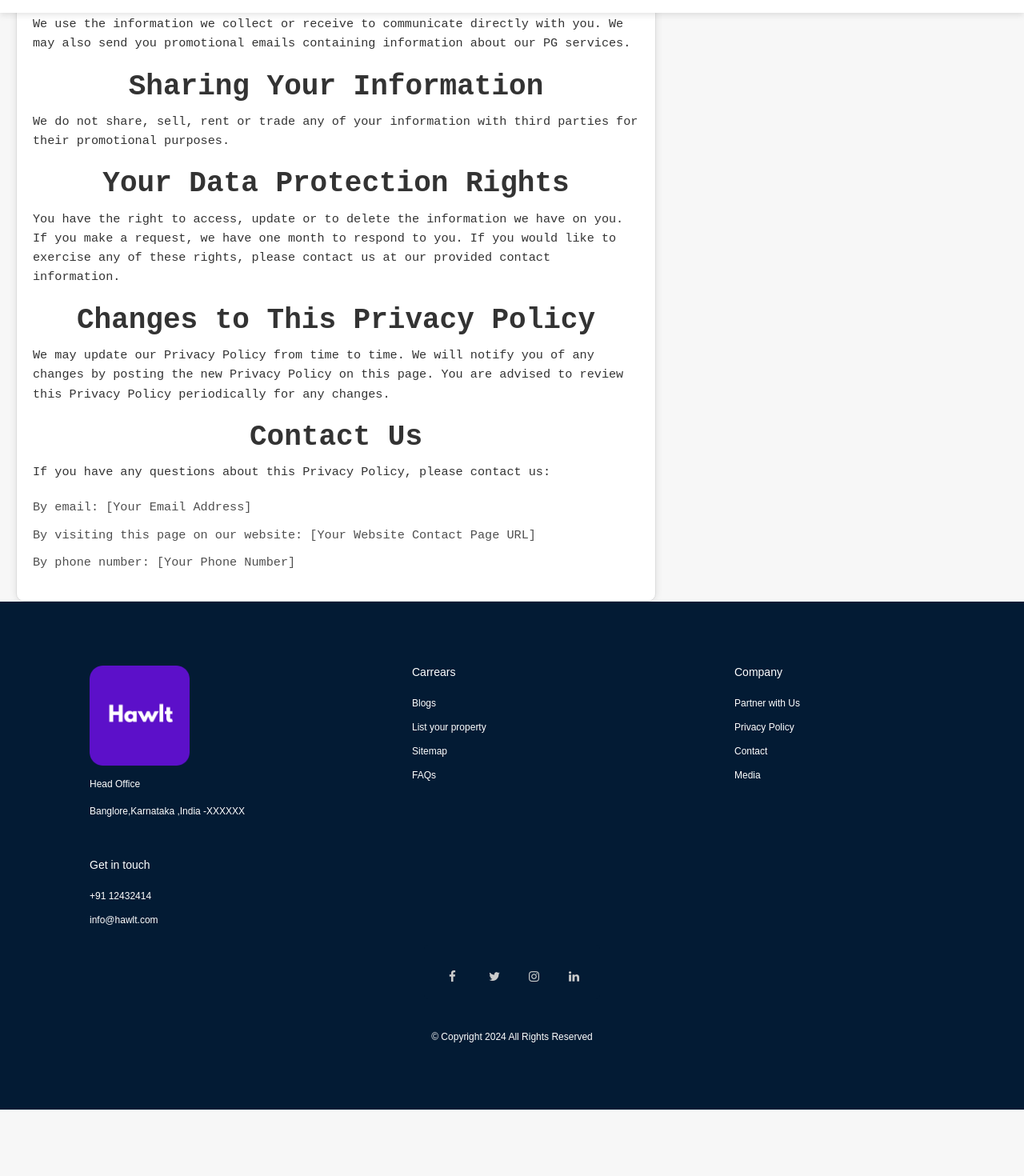
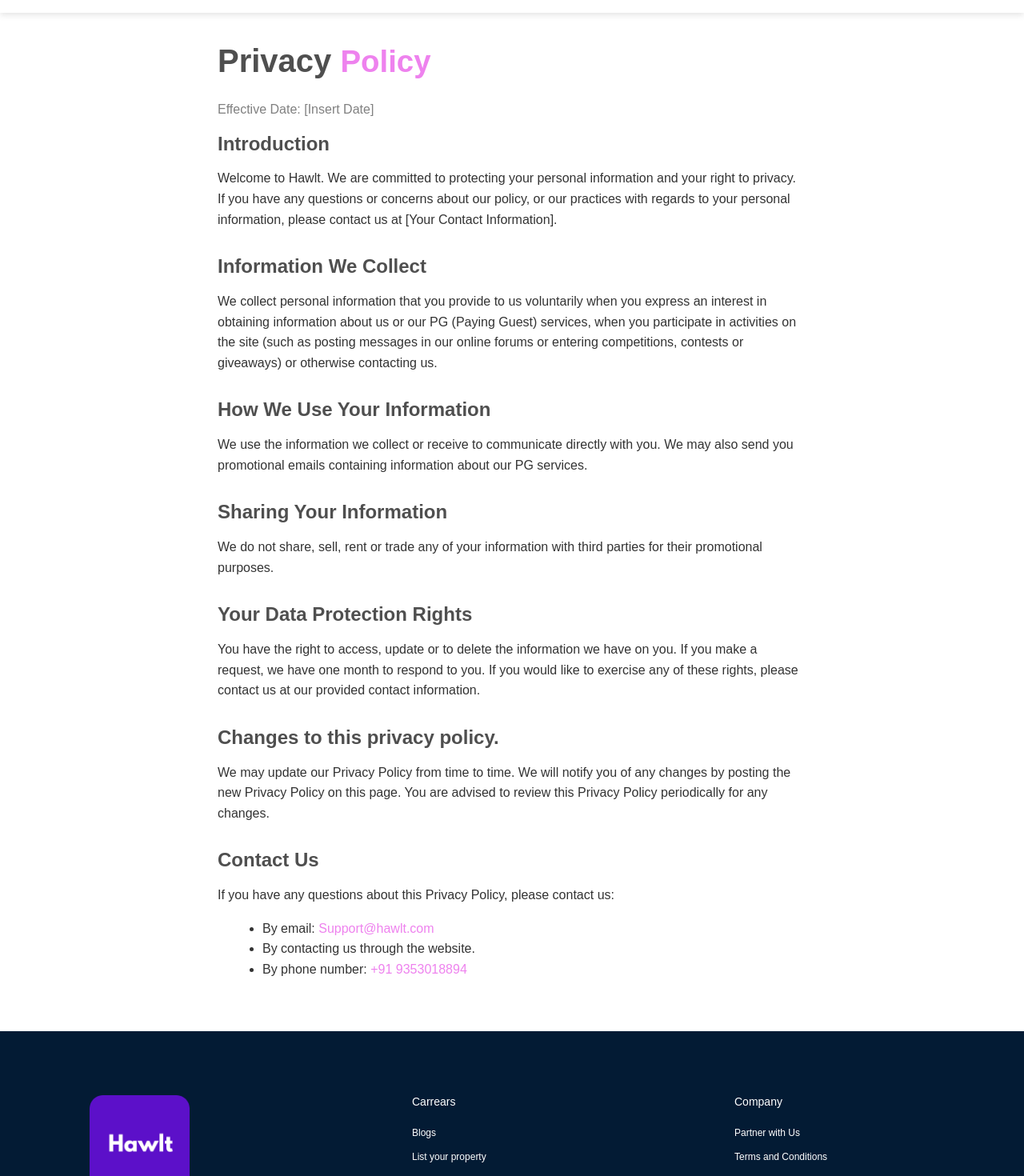
Before and after one commit to Poushik11/hawlt_internship, a React (Create React App) app: page /privacy-policy in a window 1280 px wide. Shown: the part 100-1570 px from the top of the page at 80% size. Before the commit the page ends 1487 px from the top, so only its background shows below. Built offline with nearby package versions, Linux system fonts and the light colour scheme.

Commit message:
Complete the Privacy Policy and Terms and Conditions Page

```diff
--- a/src/components/Footer/Footer.jsx
+++ b/src/components/Footer/Footer.jsx
@@ -7,17 +7,14 @@
 const Footer = () => {
   return (
     <div className="ft__footer section__padding">
-      {/* <div className="ft__footer-heading">
-        <h1 className="gradient__text">Subscribe to Our Newsletter</h1>
-      </div>
-      <div className="ft__footer-btn">
-        <p>Subscribe</p>
-      </div> */}
       <div className="ft__footer-links">
         <div className="ft__footer-links_logo">
           <img className="clogo" src={logo} alt="logo" />
           <p>Head Office</p>
-          <p>Banglore,Karnataka ,India -XXXXXX</p>
+          <p>
+            14th Cross Rd, 5th Main Rd, Sector 6, HSR Layout, Bengaluru,
+            Karnataka 560102
+          </p>
         </div>
         <div className="ft__footer-links_div">
           <h4>Carrears</h4>
@@ -29,6 +26,9 @@
         <div className="ft__footer-links_div">
           <h4>Company</h4>
           <p>Partner with Us</p>
+          <Link to="/terms-conditions">
+            <p>Terms and Conditions</p>
+          </Link>
           <Link to="/privacy-policy">
             <p>Privacy Policy</p>
           </Link>
@@ -37,8 +37,8 @@
         </div>
         <div className="ft__footer-links_div">
           <h4>Get in touch</h4>
-          <p>+91 12432414</p>
-          <p>info@hawlt.com</p>
+          <p>+91 9353018894</p>
+          <p>Support@hawlt.com</p>
         </div>
       </div>
       <Social />
--- a/src/components/PrivacyPolicy/PrivacyPolicy.jsx
+++ b/src/components/PrivacyPolicy/PrivacyPolicy.jsx
@@ -1,28 +1,29 @@
 // src/PrivacyPolicy.js
 
 import React from "react";
-import "./privacy.css"; // Optional: for styling
+import "./privacy.css"; // Import the CSS file
 
 const PrivacyPolicy = () => {
   return (
-    <div className="privacy-policy-container">
-      <h1>Privacy Policy</h1>
+    <div className="privacy-container">
+      <h1 className="main-heading">
+        <span>Privacy</span> <span className="highlight">Policy</span>
+      </h1>
 
-      <section>
-        <h1>Privacy Policy</h1>
-        <p>Effective Date: [Insert Date]</p>
-        <h2>Introduction</h2>
-        <h1>Privacy Policy</h1>
-        <h2>Introduction</h2>
-        <p>
+      <section className="section">
+        <p className="effective-date">Effective Date: [Insert Date]</p>
+        <h2 className="sub-heading">Introduction</h2>
+        <p className="text">
           Welcome to Hawlt. We are committed to protecting your personal
           information and your right to privacy. If you have any questions or
           concerns about our policy, or our practices with regards to your
           personal information, please contact us at [Your Contact Information].
         </p>
+      </section>
 
-        <h2>Information We Collect</h2>
-        <p>
+      <section className="section">
+        <h2 className="sub-heading">Information We Collect</h2>
+        <p className="text">
           We collect personal information that you provide to us voluntarily
           when you express an interest in obtaining information about us or our
           PG (Paying Guest) services, when you participate in activities on the
@@ -31,26 +32,26 @@
         </p>
       </section>
 
-      <section>
-        <h2>How We Use Your Information</h2>
-        <p>
+      <section className="section">
+        <h2 className="sub-heading">How We Use Your Information</h2>
+        <p className="text">
           We use the information we collect or receive to communicate directly
           with you. We may also send you promotional emails containing
           information about our PG services.
         </p>
       </section>
 
-      <section>
-        <h2>Sharing Your Information</h2>
-        <p>
+      <section className="section">
+        <h2 className="sub-heading">Sharing Your Information</h2>
+        <p className="text">
           We do not share, sell, rent or trade any of your information with
           third parties for their promotional purposes.
         </p>
       </section>
 
-      <section>
-        <h2>Your Data Protection Rights</h2>
-        <p>
+      <section className="section">
+        <h2 className="sub-heading">Your Data Protection Rights</h2>
+        <p className="text">
           You have the right to access, update or to delete the information we
           have on you. If you make a request, we have one month to respond to
           you. If you would like to exercise any of these rights, please contact
@@ -58,28 +59,29 @@
         </p>
       </section>
 
-      <section>
-        <h2>Changes to This Privacy Policy</h2>
-        <p>
+      <section className="section">
+        <h2 className="sub-heading">Changes to this privacy policy.</h2>
+        <p className="text">
           We may update our Privacy Policy from time to time. We will notify you
           of any changes by posting the new Privacy Policy on this page. You are
           advised to review this Privacy Policy periodically for any changes.
         </p>
       </section>
 
-      <section>
-        <h2>Contact Us</h2>
-        <p>
+      <section className="section">
+        <h2 className="sub-heading">Contact Us</h2>
+        <p className="text">
           If you have any questions about this Privacy Policy, please contact
           us:
         </p>
-        <ul>
-          <li>By email: [Your Email Address]</li>
+        <ul className="contact-list">
           <li>
-            By visiting this page on our website: [Your Website Contact Page
-            URL]
+            By email: <span className="highlight1">Support@hawlt.com</span>
           </li>
-          <li>By phone number: [Your Phone Number]</li>
+          <li>By contacting us through the website.</li>
+          <li>
+            By phone number: <span className="highlight1">+91 9353018894</span>
+          </li>
         </ul>
       </section>
     </div>
--- /dev/null
+++ b/src/components/PrivacyPolicy/TermsAndConditions.jsx
@@ -0,0 +1,221 @@
+// src/TermsAndConditions.js
+
+import React from "react";
+import "./privacy.css"; // Import the CSS file
+
+const TermsAndConditions = () => {
+  return (
+    <div className="privacy-container">
+      <h1 className="main-heading">
+        <span>Terms</span> <span className="highlight">and</span>{" "}
+        <span>Conditions</span>
+      </h1>
+
+      <section className="section">
+        <p className="text">
+          Welcome to HAWLT, the leading aggregator of PG listings in Bangalore.
+          These terms and conditions govern your use of our website and app,
+          including the booking and reservation of PG accommodations. By
+          accessing or using our platform, you agree to be bound by these terms
+          and conditions. If you do not agree with any part of these terms, you
+          must refrain from using our platform.
+        </p>
+      </section>
+
+      <section className="section">
+        <h2 className="sub-heading">User Eligibility</h2>
+        <p className="text">
+          By using our platform, you represent that you are at least 18 years
+          old and have the legal capacity to enter into a contract. You are
+          responsible for ensuring that all information provided during the
+          booking and reservation process is accurate and complete.
+        </p>
+      </section>
+
+      <section className="section">
+        <h2 className="sub-heading">Booking and Reservation Process</h2>
+        <p className="text">
+          <strong>For Tenants:</strong>
+        </p>
+        <ul className="text">
+          <li>
+            Our platform allows you to browse and book PG accommodations in
+            Bangalore.
+          </li>
+          <li>
+            By submitting a booking request, you express your intention to
+            reserve the selected PG accommodation. However, the booking is
+            subject to confirmation by the PG provider. We do not guarantee the
+            availability of the requested accommodation.
+          </li>
+        </ul>
+        <p className="text">
+          <strong>For PG Owners:</strong>
+        </p>
+        <ul className="text">
+          <li>
+            By listing your PG on our platform, you agree to provide accurate
+            and up-to-date information regarding the accommodation.
+          </li>
+          <li>
+            You must confirm or decline booking requests promptly. Failure to do
+            so may result in penalties or removal of your listing.
+          </li>
+        </ul>
+      </section>
+
+      <section className="section">
+        <h2 className="sub-heading">Pricing and Payment</h2>
+        <p className="text">
+          <strong>For Tenants:</strong>
+        </p>
+        <ul className="text">
+          <li>
+            The prices displayed on our platform are provided by the PG
+            providers. We strive to ensure accuracy; however, errors or
+            discrepancies may occur.
+          </li>
+          <li>
+            The final price for the booking, including any applicable taxes or
+            fees, will be confirmed during the reservation process. You agree to
+            pay the total amount due, including any additional charges imposed
+            by the PG provider.
+          </li>
+        </ul>
+        <p className="text">
+          <strong>For PG Owners:</strong>
+        </p>
+        <ul className="text">
+          <li>
+            You are responsible for setting the prices for your PG listings.
+            Ensure that the prices include all applicable taxes and fees.
+          </li>
+          <li>
+            Payments will be processed through our platform, and you agree to
+            our commission structure. Details of the commission and payment
+            schedule will be provided separately.
+          </li>
+        </ul>
+      </section>
+
+      <section className="section">
+        <h2 className="sub-heading">Cancellation and Refunds</h2>
+        <p className="text">
+          <strong>For Tenants:</strong>
+        </p>
+        <ul className="text">
+          <li>
+            Cancellation policies may vary depending on the PG provider. You are
+            responsible for reviewing and understanding the cancellation policy
+            before making a reservation.
+          </li>
+          <li>
+            If you wish to cancel or modify your booking, you must do so in
+            accordance with the specific cancellation policy. Refunds, if
+            applicable, will be subject to the terms and conditions set by the
+            PG provider.
+          </li>
+        </ul>
+        <p className="text">
+          <strong>For PG Owners:</strong>
+        </p>
+        <ul className="text">
+          <li>
+            You must clearly outline your cancellation and refund policies.
+            Ensure that these policies are fair and transparent.
+          </li>
+          <li>
+            In case of cancellations, you agree to process any applicable
+            refunds in a timely manner as per your policy.
+          </li>
+        </ul>
+      </section>
+
+      <section className="section">
+        <h2 className="sub-heading">PG Provider Terms and Conditions</h2>
+        <p className="text">
+          By making a reservation through our platform, both tenants and PG
+          owners acknowledge and agree to abide by the terms and conditions
+          imposed by each other. These may include rules and regulations
+          regarding check-in/out times, guest behavior, and other specific
+          requirements. It is the responsibility of both parties to familiarize
+          themselves with and comply with these terms.
+        </p>
+      </section>
+
+      <section className="section">
+        <h2 className="sub-heading">Limitation of Liability</h2>
+        <p className="text">
+          We act solely as an intermediary between tenants and PG providers. We
+          do not own or operate the PG accommodations listed on our platform.
+          Consequently, we shall not be liable for any direct, indirect,
+          incidental, consequential, or punitive damages arising out of or in
+          connection with your use of the PG accommodations. Any disputes or
+          claims must be addressed directly between the respective parties.
+        </p>
+      </section>
+
+      <section className="section">
+        <h2 className="sub-heading">Intellectual Property</h2>
+        <p className="text">
+          All content and materials on our platform are the property of HAWLT or
+          its licensors and are protected by intellectual property laws. You may
+          not use, modify, reproduce, distribute, or exploit any content from
+          our platform without our prior written consent.
+        </p>
+      </section>
+
+      <section className="section">
+        <h2 className="sub-heading">Privacy</h2>
+        <p className="text">
+          We handle your personal information in accordance with our Privacy
+          Policy. By using our platform, you consent to the collection, use, and
+          disclosure of your personal information as described in our Privacy
+          Policy.
+        </p>
+      </section>
+
+      <section className="section">
+        <h2 className="sub-heading">Modifications to the Platform</h2>
+        <p className="text">
+          We reserve the right to modify, suspend, or discontinue our platform,
+          in whole or in part, at any time without prior notice or liability. We
+          may also impose limits on certain features or restrict access to parts
+          of our platform without notice or liability.
+        </p>
+      </section>
+
+      <section className="section">
+        <h2 className="sub-heading">Governing Law and Jurisdiction</h2>
+        <p className="text">
+          These terms and conditions shall be governed by and construed in
+          accordance with the laws of India. Any disputes arising out of or
+          relating to these terms and conditions shall be exclusively submitted
+          to the competent courts of Bengaluru, Karnataka, India.
+        </p>
+      </section>
+
+      <section className="section">
+        <h2 className="sub-heading">Changes to the Terms and Conditions</h2>
+        <p className="text">
+          We reserve the right to modify or update these terms and conditions at
+          any time. Any changes will be effective immediately upon posting the
+          revised terms and conditions on our platform. Your continued use of
+          our platform after any such changes constitutes your acceptance of the
+          new terms and conditions.
+        </p>
+      </section>
+
+      <section className="section">
+        <h2 className="sub-heading">Contact Information</h2>
+        <p className="text">
+          If you have any questions or concerns about these terms and
+          conditions, please contact us at{" "}
+          <span className="highlight1">Support@hawlt.com.</span>
+        </p>
+      </section>
+    </div>
+  );
+};
+
+export default TermsAndConditions;
--- a/src/components/PrivacyPolicy/privacy.css
+++ b/src/components/PrivacyPolicy/privacy.css
@@ -1,52 +1,56 @@
-/* src/PrivacyPolicy.css */
+/* src/privacy.css */
 
-body {
-    display: flex;
-    justify-content: center;
-    align-items: center;
-    height: 100vh;
-    margin: 0;
-    background-color: #f7f7f7;
+.privacy-container {
+    background-color: white;
+    padding: 2rem;
+    margin-inline: auto;
+    margin-top: 120px;
+    max-width: 800px;
+    font-family: Arial, sans-serif;
 }
 
-.privacy-policy-container {
-    max-width: 800px;
-    width: 100%;
-    margin: 0 20px;
-    padding: 20px;
-    background: #fff;
-    border: 1px solid #ddd;
-    border-radius: 10px;
-    box-shadow: 0 0 10px rgba(0, 0, 0, 0.1);
-    font-family: "Courier New", Courier, monospace;
-    margin-top: 100px;
+.main-heading {
+    font-size: 2.5rem;
+    font-weight: bold;
+    margin-bottom: 1.5rem;
 }
 
-h1,
-h2 {
-    color: #333;
-    text-align: center;
+.main-heading .highlight {
+    color: violet;
+    font-size: 2.4rem;
 }
 
-p {
-    font-size: 0.95em;
-    line-height: 1.6em;
+.highlight1 {
+    color: violet;
+    font-size: 1rem;
+}
+
+.section {
+    margin-bottom: 2rem;
+}
+
+.effective-date {
+    color: gray;
+    margin-bottom: 1rem;
+}
+
+.sub-heading {
+    font-size: 1.5rem;
+    font-weight: 600;
+    margin-bottom: 1rem;
+}
+
+.sub-heading .highlight {
+    color: violet;
+}
+
+.text {
+    color: #333;
+    margin-bottom: 1rem;
+}
+
+.contact-list {
+    list-style-type: disc;
+    margin-left: 1.5rem;
     color: #333;
 }
-
-ul {
-    list-style-type: none;
-    padding: 0;
-}
-
-ul li {
-    margin-bottom: 10px;
-    font-size: 0.95em;
-}
-
-@media (max-width: 600px) {
-    .privacy-policy-container {
-        margin: 20px;
-        padding: 15px;
-    }
-}
--- a/src/index.js
+++ b/src/index.js
@@ -14,6 +14,7 @@
   createBrowserRouter,
   createRoutesFromElements,
 } from "react-router-dom";
+import TermsConditions from "./pages/TermsConditions";
 
 const router = createBrowserRouter(
   createRoutesFromElements(
@@ -31,6 +32,7 @@
       <Route path="register" element={<Home />} />
       <Route path="about-us" element={<AboutPage />} />
       <Route path="privacy-policy" element={<Privacy />} />
+      <Route path="terms-conditions" element={<TermsConditions />} />
     </Route>
   )
 );
```
Also changed, not shown: src/pages/TermsConditions.jsx (added, +11 -0 lines).
